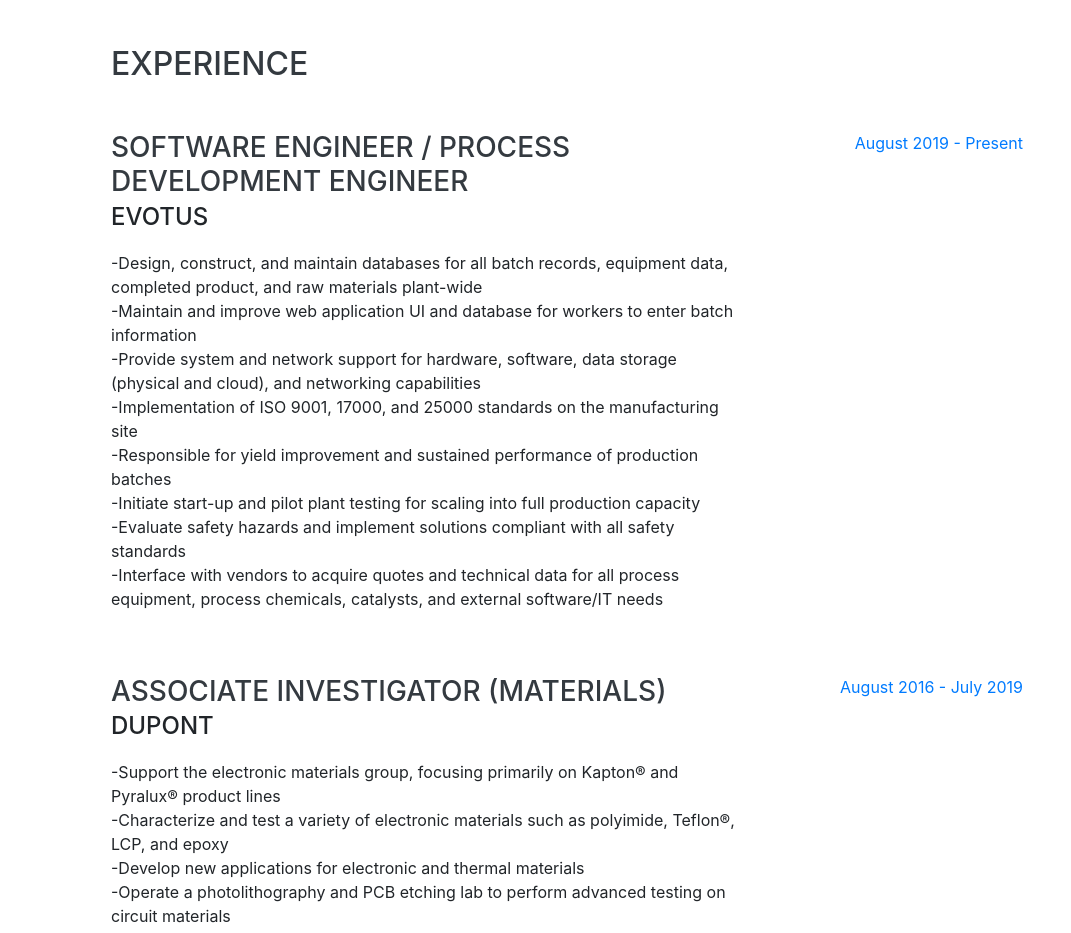
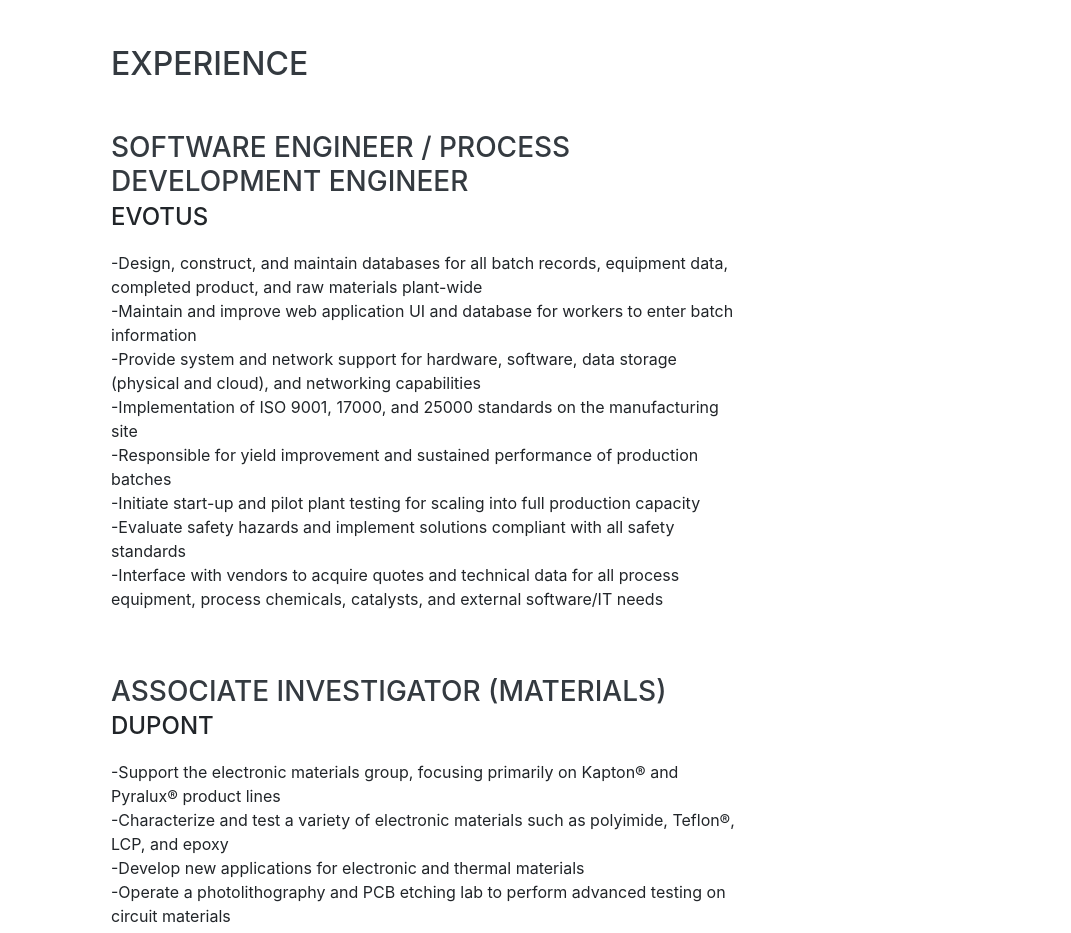
Before and after one commit to robertmoore40/portfolio, a website with bundled scripts: page index.html in a window 1280 px wide. Shown: the part 804-1737 px from the top of the page, without its empty margins (209-1280 px from the left). Built offline with nearby package versions, Linux system fonts and the light colour scheme; a web font is replaced by a local one.

Commit message:
removed time

```diff
--- a/index.html
+++ b/index.html
@@ -104,7 +104,7 @@
 <br>-Interface with vendors to acquire quotes and technical data for all process equipment, process chemicals, catalysts, and external software/IT needs</p>
           </div>
           <div class="resume-date text-md-right">
-            <span class="text-primary">August 2019 - Present</span>
+            <!-- <span class="text-primary">August 2019 - Present</span> -->
           </div>
         </div>
         <div class="resume-item d-flex flex-column flex-md-row justify-content-between">
@@ -123,7 +123,7 @@
 <br>-Coordinate sample transfer and testing</p>
           </div>
           <div class="resume-date text-md-right">
-            <span class="text-primary">August 2016 - July 2019</span>
+            <!-- <span class="text-primary">August 2016 - July 2019</span> -->
           </div>
         </div>
 
```
